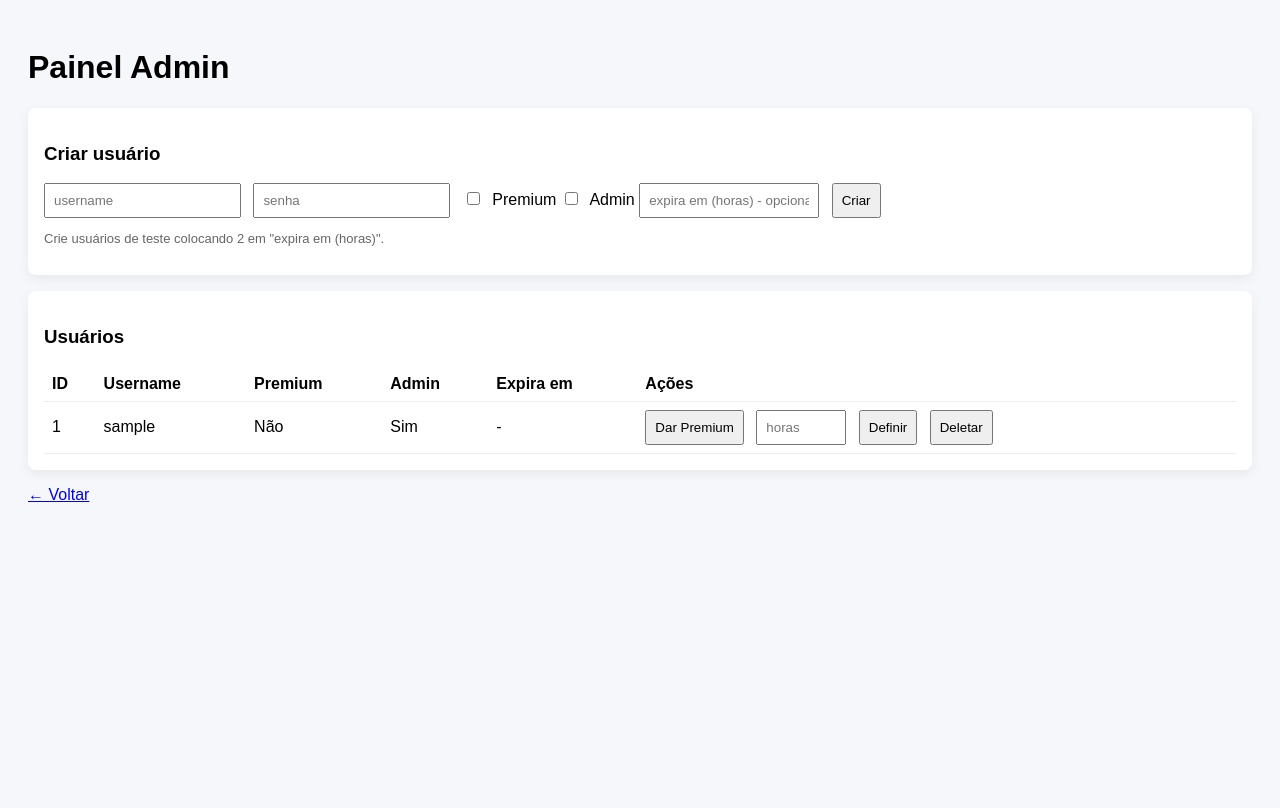
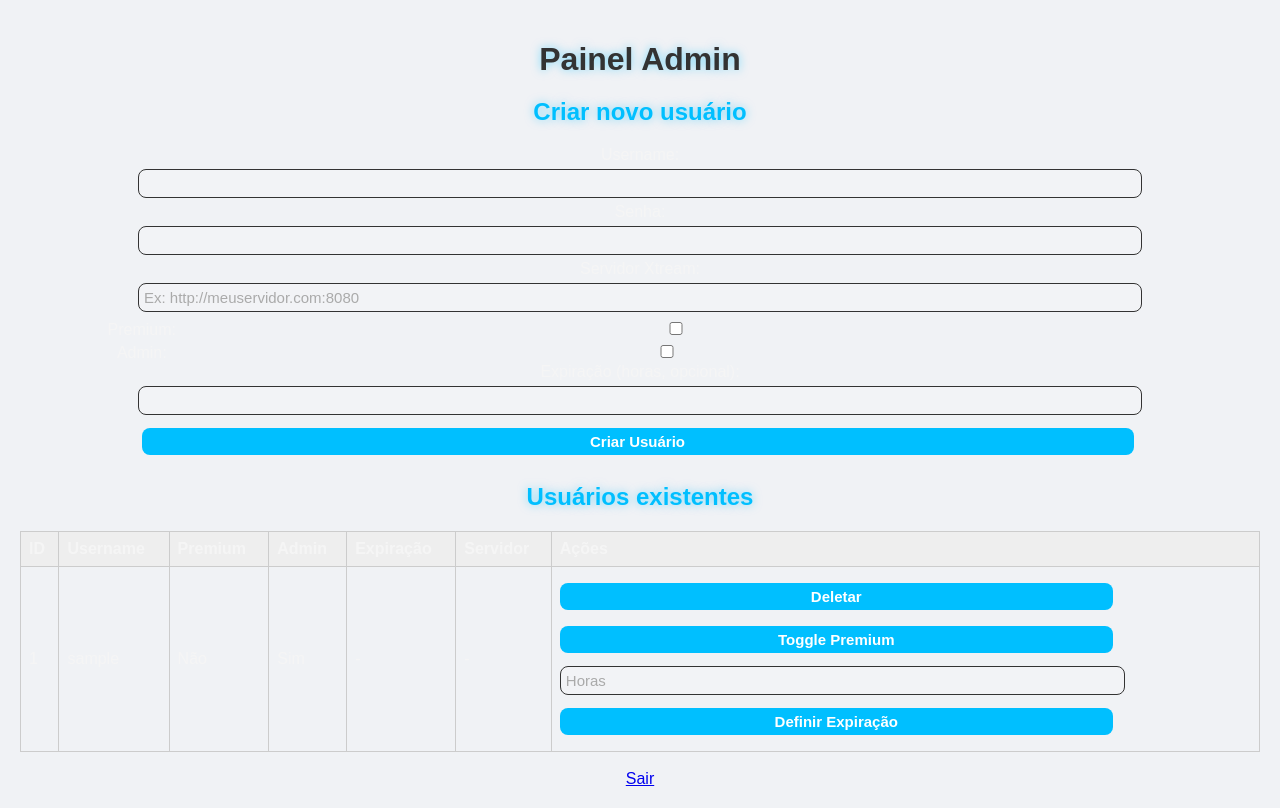
Before and after one commit to JET-SOUZA/jet.iptv, a Flask app: page /admin in a window 1280 px wide. Before the commit the page ends 502 px from the top, so only its background shows below. Run offline with Flask 3, Linux system fonts and the light colour scheme; the visitor is signed in with stand-in values (Sample User, id 1); data comes from the database, SQL or seed files in the repository.

Commit message:
Update admin.html

```diff
--- a/templates/admin.html
+++ b/templates/admin.html
@@ -1,17 +1,18 @@
 <!DOCTYPE html>
 <html lang="pt-BR">
 <head>
-  <meta charset="utf-8">
+    <meta charset="UTF-8">
     <title>Painel Admin</title>
-  <meta name="viewport" content="width=device-width,initial-scale=1">
+    <link rel="stylesheet" href="{{ url_for('static', filename='css/style.css') }}">
     <style>
-    body { font-family: Arial, sans-serif; padding: 20px; background:#f5f7fb; }
-    .card { background:white; padding:16px; border-radius:8px; box-shadow:0 4px 12px rgba(0,0,0,0.06); margin-bottom:16px;}
-    table { width:100%; border-collapse: collapse; }
-    th, td { padding:8px; text-align:left; border-bottom:1px solid #eee; }
-    input, button { padding:8px; margin-right:8px; }
-    .small { font-size:13px; color:#666; }
-    form.inline { display:inline; }
+        body { font-family: Arial, sans-serif; padding: 20px; background: #f0f2f5; }
+        h1 { color: #333; }
+        table { width: 100%; border-collapse: collapse; margin-top: 20px; }
+        th, td { border: 1px solid #ccc; padding: 8px; text-align: left; }
+        th { background: #eee; }
+        input, select { padding: 5px; margin: 5px 0; }
+        button { padding: 5px 10px; margin-right: 5px; }
+        .flash { background: #ffd; padding: 10px; margin-bottom: 10px; border: 1px solid #ccc; }
     </style>
 </head>
 <body>
@@ -19,57 +20,75 @@
 
     {% with messages = get_flashed_messages() %}
       {% if messages %}
-      <div style="color:green;">
-        {% for m in messages %} {{ m }} <br> {% endfor %}
-      </div>
+        {% for msg in messages %}
+          <div class="flash">{{ msg }}</div>
+        {% endfor %}
       {% endif %}
     {% endwith %}
 
-  <div class="card">
-    <h3>Criar usuário</h3>
-    <form action="{{ url_for('admin_create_user') }}" method="post">
-      <input name="username" placeholder="username" required>
-      <input name="password" placeholder="senha" required>
-      <label><input type="checkbox" name="premium"> Premium</label>
-      <label><input type="checkbox" name="is_admin"> Admin</label>
-      <input name="expires_hours" placeholder="expira em (horas) - opcional" style="width:160px;">
-      <button type="submit">Criar</button>
-    </form>
-    <p class="small">Crie usuários de teste colocando 2 em "expira em (horas)".</p>
-  </div>
+    <h2>Criar novo usuário</h2>
+    <form method="POST" action="{{ url_for('admin_create_user') }}">
+        <label>Username:</label><br>
+        <input type="text" name="username" required><br>
 
-  <div class="card">
-    <h3>Usuários</h3>
-    <table>
-      <thead><tr><th>ID</th><th>Username</th><th>Premium</th><th>Admin</th><th>Expira em</th><th>Ações</th></tr></thead>
-      <tbody>
-      {% for u in users %}
-        <tr>
-          <td>{{ u['id'] }}</td>
-          <td>{{ u['username'] }}</td>
-          <td>{{ 'Sim' if u['premium']==1 else 'Não' }}</td>
-          <td>{{ 'Sim' if u['is_admin']==1 else 'Não' }}</td>
-          <td>{{ u['expires_at'] if u['expires_at'] else '-' }}</td>
-          <td>
-            <form class="inline" action="{{ url_for('admin_toggle_premium', user_id=u['id']) }}" method="post">
-              <button type="submit">{{ 'Remover Premium' if u['premium']==1 else 'Dar Premium' }}</button>
+        <label>Senha:</label><br>
+        <input type="text" name="password" required><br>
+
+        <label>Servidor Xtream:</label><br>
+        <input type="text" name="server" placeholder="Ex: http://meuservidor.com:8080" required><br>
+
+        <label>Premium:</label>
+        <input type="checkbox" name="premium"><br>
+
+        <label>Admin:</label>
+        <input type="checkbox" name="is_admin"><br>
+
+        <label>Expiração (horas, opcional):</label><br>
+        <input type="number" name="expires_hours" min="1"><br>
+
+        <button type="submit">Criar Usuário</button>
     </form>
 
-            <form class="inline" action="{{ url_for('admin_set_expiry', user_id=u['id']) }}" method="post">
-              <input name="expires_hours" placeholder="horas" style="width:70px;">
-              <button type="submit">Definir</button>
+    <h2>Usuários existentes</h2>
+    <table>
+        <thead>
+            <tr>
+                <th>ID</th>
+                <th>Username</th>
+                <th>Premium</th>
+                <th>Admin</th>
+                <th>Expiração</th>
+                <th>Servidor</th>
+                <th>Ações</th>
+            </tr>
+        </thead>
+        <tbody>
+            {% for user in users %}
+            <tr>
+                <td>{{ user['id'] }}</td>
+                <td>{{ user['username'] }}</td>
+                <td>{{ 'Sim' if user['premium'] else 'Não' }}</td>
+                <td>{{ 'Sim' if user['is_admin'] else 'Não' }}</td>
+                <td>{{ user['expires_at'] if user['expires_at'] else '-' }}</td>
+                <td>{{ user['server'] if user['server'] else '-' }}</td>
+                <td>
+                    <form method="POST" action="{{ url_for('admin_delete_user', user_id=user['id']) }}" style="display:inline">
+                        <button type="submit" onclick="return confirm('Deletar usuário?')">Deletar</button>
                     </form>
-
-            <form class="inline" action="{{ url_for('admin_delete_user', user_id=u['id']) }}" method="post" onsubmit="return confirm('Deletar usuário?');">
-              <button type="submit">Deletar</button>
+                    <form method="POST" action="{{ url_for('admin_toggle_premium', user_id=user['id']) }}" style="display:inline">
+                        <button type="submit">Toggle Premium</button>
+                    </form>
+                    <form method="POST" action="{{ url_for('admin_set_expiry', user_id=user['id']) }}" style="display:inline">
+                        <input type="number" name="expires_hours" placeholder="Horas">
+                        <button type="submit">Definir Expiração</button>
                     </form>
                 </td>
             </tr>
             {% endfor %}
         </tbody>
     </table>
-  </div>
 
-  <a href="{{ url_for('index') }}">← Voltar</a>
+    <br>
+    <a href="{{ url_for('logout') }}">Sair</a>
 </body>
 </html>
```
Lines whose indentation alone changed are shown as unchanged.
